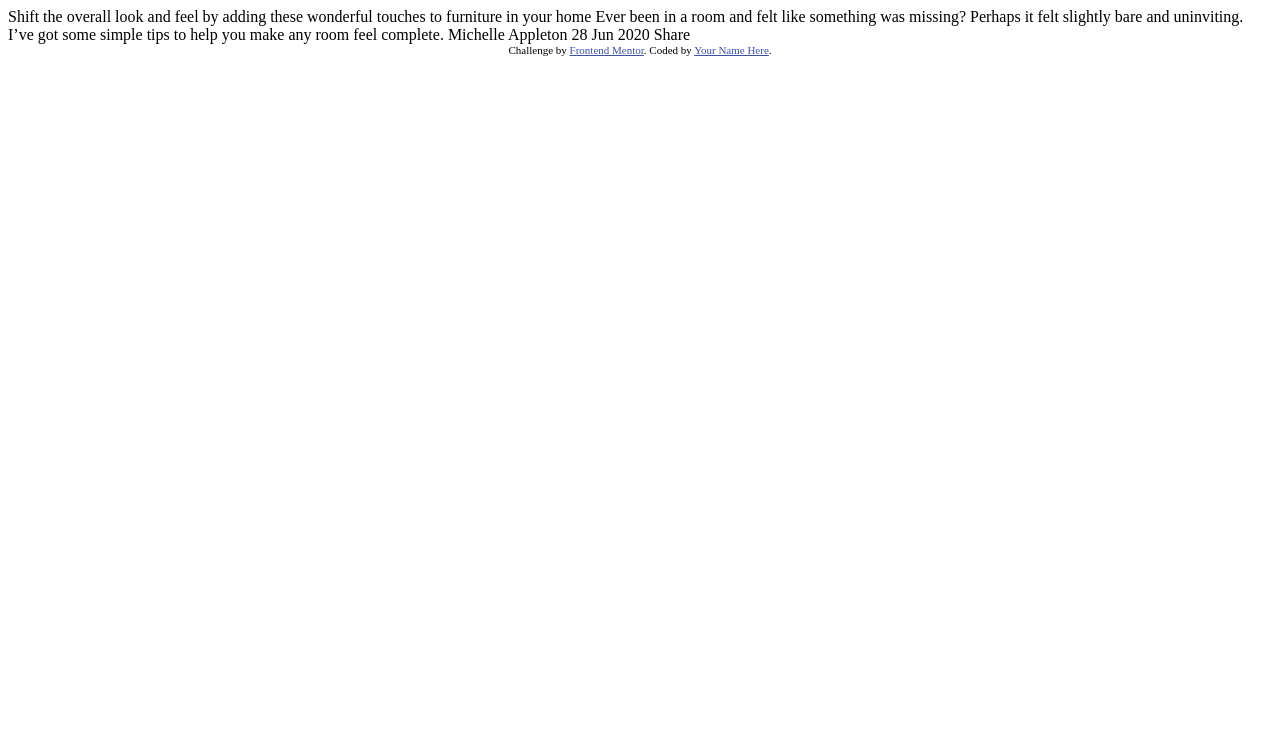
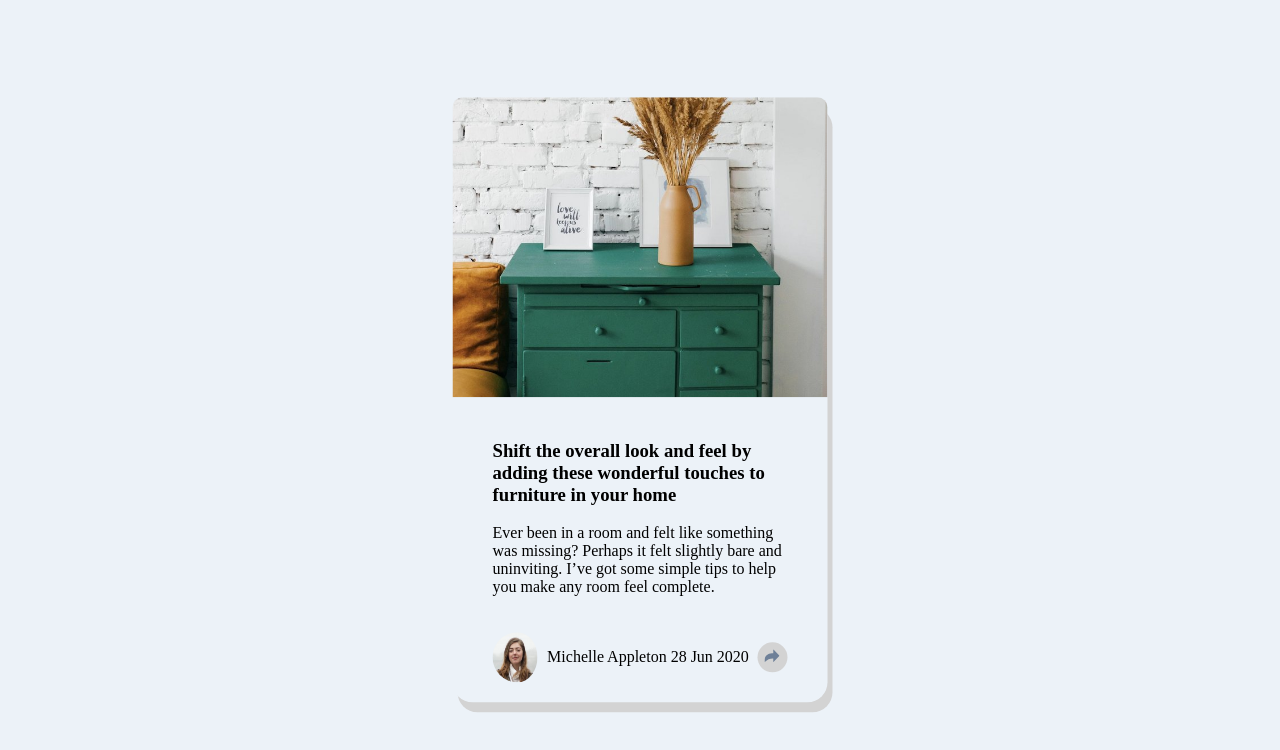
Before and after one commit to hsteele-creator/article-preview-component, a plain HTML site: page index.html in a window 1280 px wide. Drawn offline with Linux system fonts and the light colour scheme.

Commit message:
designed css

```diff
--- a/index.html
+++ b/index.html
@@ -7,30 +7,36 @@
   <link rel="icon" type="image/png" sizes="32x32" href="./images/favicon-32x32.png">
 
   <title>Frontend Mentor | Article preview component</title>
-
-  <!-- Feel free to remove these styles or customise in your own stylesheet 👍 -->
-  <style>
-    .attribution { font-size: 11px; text-align: center; }
-    .attribution a { color: hsl(228, 45%, 44%); }
-  </style>
+  <link rel="stylesheet" href="style.css">
 </head>
 <body>
 
-  Shift the overall look and feel by adding these wonderful
-  touches to furniture in your home
+  <div class="container">
 
-  Ever been in a room and felt like something was missing? Perhaps
-  it felt slightly bare and uninviting. I’ve got some simple tips
-  to help you make any room feel complete.
+    <div class="img-container">
+      <img src="images/drawers.jpg" alt="drawers">
+    </div>
 
-  Michelle Appleton
-  28 Jun 2020
+    <div class="text-container">
+      <h3> Shift the overall look and feel by adding these wonderful
+        touches to furniture in your home</h3>
 
-  Share
+        <p> Ever been in a room and felt like something was      missing? Perhaps
+          it felt slightly bare and uninviting. I’ve got some simple tips
+          to help you make any room feel complete.</p>
 
-  <div class="attribution">
+          <div class="author">
+            <img src="images/avatar-michelle.jpg" alt="" class="author-img">
+            <p>  Michelle Appleton 28 Jun 2020</p>
+              <button class="socials"> <svg xmlns="http://www.w3.org/2000/svg" width="15" height="13"><path fill="#6E8098" d="M15 6.495L8.766.014V3.88H7.441C3.33 3.88 0 7.039 0 10.936v2.049l.589-.612C2.59 10.294 5.422 9.11 8.39 9.11h.375v3.867L15 6.495z"/></svg></button>
+          </div>
+    </div>
+  </div>
+
+  <!-- <div class="attribution">
     Challenge by <a href="https://www.frontendmentor.io?ref=challenge" target="_blank">Frontend Mentor</a>.
     Coded by <a href="#">Your Name Here</a>.
-  </div>
+  </div> -->
+  <script src="script.js"></script>
 </body>
 </html>
--- /dev/null
+++ b/style.css
@@ -0,0 +1,51 @@
+* {
+    box-sizing: border-box;
+}
+
+body {
+    background-color: hsl(210, 46%, 95%);
+}
+
+.container {
+    width: 375px;
+    position: absolute;
+    top: 50%;
+    left: 50%;
+    -moz-transform: translateX(-50%) translateY(-50%);
+    -webkit-transform: translateX(-50%) translateY(-50%);
+    transform: translateX(-50%) translateY(-50%);
+    border-radius: 20px;
+    box-shadow: 5px 10px lightgrey;
+}
+
+.img-container img {
+    width: 100%;
+    border-radius: 10px 10px 0 0;
+}
+
+.text-container {
+    padding: 20px 40px;
+}
+
+.author {
+    display: flex;
+    justify-content: space-between;
+    padding-top: 20px;
+}
+
+.author img {
+    width: 50px;
+    border-radius: 50%;
+    padding-right: 5px;
+}
+
+
+button {
+    width: 30px;
+    height: 30px;
+    border-radius: 50%;
+    margin-top: 10px;
+    background-color: lightgrey;
+    border: none;
+    margin-left: 4px;
+}
```
Also changed, not shown: script.js (added).
